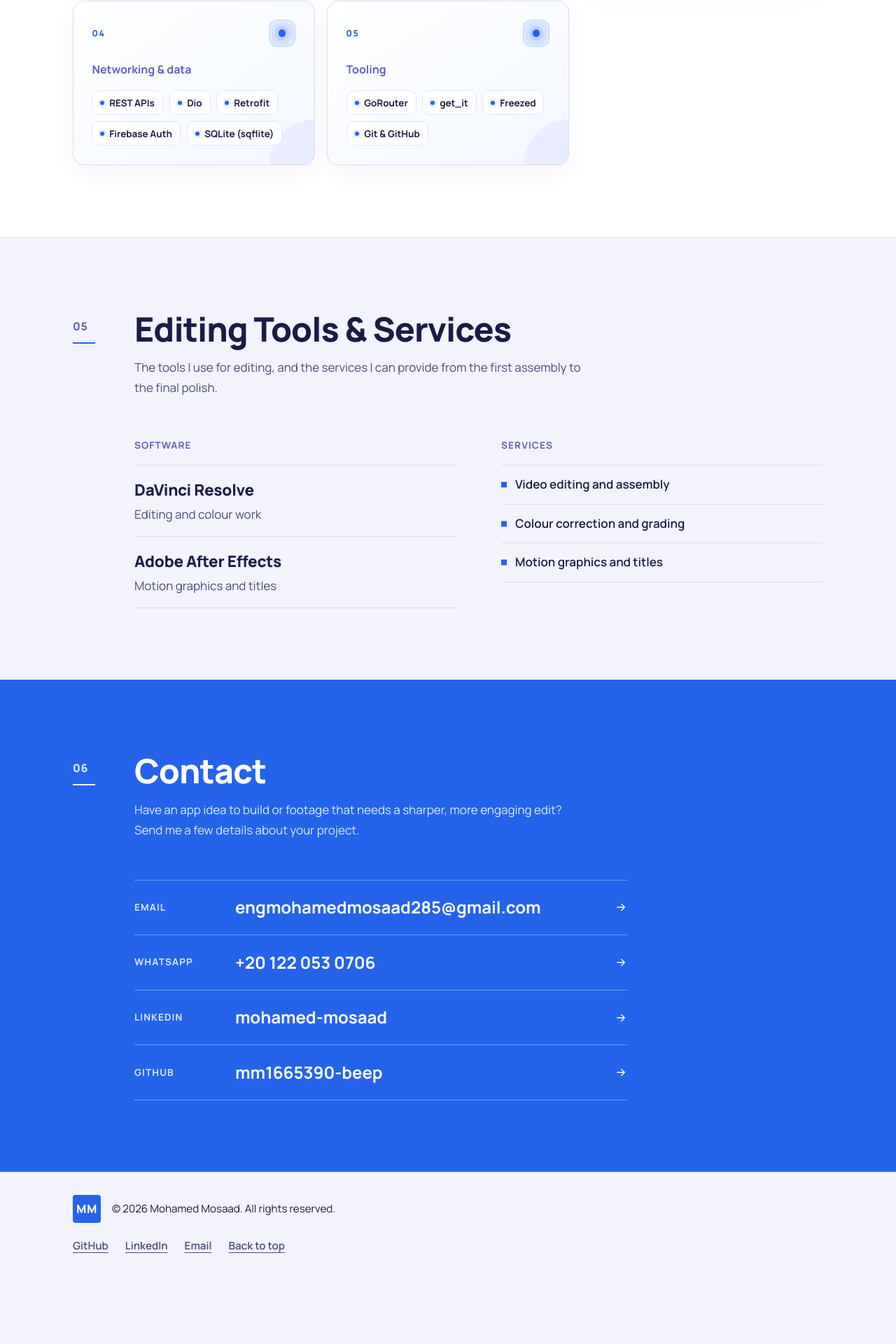
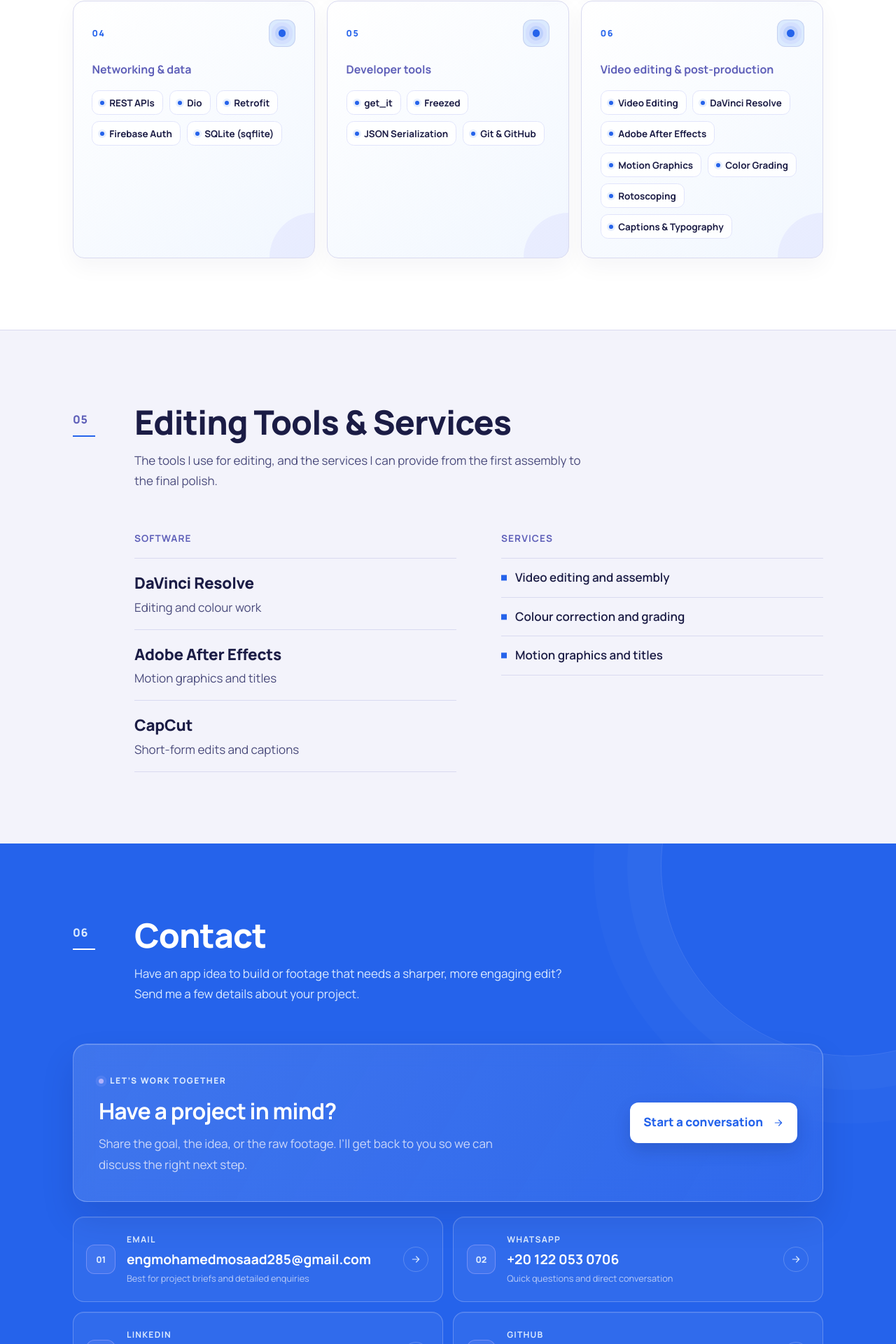
Before and after one commit to mm1665390-beep/mohamed-mosaad-portfolio, a React (Vite) app: page / in a window 1280 px wide. Shown: the part 5667-7587 px from the top of the page at 70% size. Before the commit the page ends 7500 px from the top, so only its background shows below. Built offline with nearby package versions, Linux system fonts and the light colour scheme.

Commit message:
Add portrait, animations, app previews

```diff
--- a/src/data/editing.ts
+++ b/src/data/editing.ts
@@ -16,6 +16,13 @@ export const editingTools: { name: string; role: L10n }[] = [
       ar: 'الموشن غرافيك والعناوين',
     },
   },
+  {
+    name: 'CapCut',
+    role: {
+      en: 'Short-form edits and captions',
+      ar: 'مونتاج الفيديوهات القصيرة والكابشنز',
+    },
+  },
 ];
 
 /**
--- a/src/data/skills.ts
+++ b/src/data/skills.ts
@@ -7,24 +7,12 @@ export interface SkillGroup {
   items: string[];
 }
 
-/**
- * Skills. Core, architecture and state items come from your own list.
- * Networking and tooling extras were confirmed in the dependency files of
- * your Flutter repositories. Remove anything you do not want to claim.
- */
+/** Development and post-production skills presented as separate disciplines. */
 export const skillGroups: SkillGroup[] = [
   { id: 'core', items: ['Flutter', 'Dart'] },
-  {
-    id: 'architecture',
-    items: ['Clean Architecture', 'MVVM', 'SOLID'],
-  },
+  { id: 'architecture', items: ['Clean Architecture', 'MVVM', 'SOLID'] },
   { id: 'state', items: ['BLoC / Cubit', 'Provider'] },
-  {
-    id: 'network',
-    items: ['REST APIs', 'Dio', 'Retrofit', 'Firebase Auth', 'SQLite (sqflite)'],
-  },
-  {
-    id: 'tooling',
-    items: ['GoRouter', 'get_it', 'Freezed', 'Git & GitHub'],
-  },
+  { id: 'network', items: ['REST APIs', 'Dio', 'Retrofit', 'Firebase Auth', 'SQLite (sqflite)'] },
+  { id: 'tooling', items: ['get_it', 'Freezed', 'JSON Serialization', 'Git & GitHub'] },
+  { id: 'editing', items: ['Video Editing', 'DaVinci Resolve', 'Adobe After Effects', 'Motion Graphics', 'Color Grading', 'Rotoscoping', 'Captions & Typography'] },
 ];
--- a/src/i18n/ar.ts
+++ b/src/i18n/ar.ts
@@ -93,7 +93,8 @@ const ar: Dictionary = {
       architecture: 'المعمارية والمبادئ',
       state: 'إدارة الحالة',
       network: 'الشبكات والبيانات',
-      tooling: 'الأدوات',
+      tooling: 'أدوات التطوير',
+      editing: 'المونتاج وما بعد الإنتاج',
     },
   },
   tools: {
@@ -107,10 +108,18 @@ const ar: Dictionary = {
     index: '٠٦',
     title: 'تواصل معي',
     lead: 'عندك فكرة تطبيق محتاجة تنفيذ، أو فيديو محتاج مونتاج يشد الانتباه ويوصل الرسالة؟ ابعتلي تفاصيل مشروعك.',
+    eyebrow: 'خلّينا نشتغل سوا',
+    ctaTitle: 'عندك مشروع في دماغك؟',
+    ctaLead: 'ابعتلي فكرة المشروع أو هدفه أو ملفات الفيديو الخام، ونتكلم عن أنسب خطوة نبدأ بيها.',
+    startProject: 'ابدأ التواصل',
     email: 'البريد الإلكتروني',
     whatsapp: 'واتساب',
     linkedin: 'لينكدإن',
     github: 'GitHub',
+    emailDetail: 'مناسب لتفاصيل المشاريع والطلبات الكاملة',
+    whatsappDetail: 'للاستفسارات السريعة والتواصل المباشر',
+    linkedinDetail: 'للتواصل المهني ومتابعة الأعمال',
+    githubDetail: 'استكشف الكود والمشاريع والمساهمات',
     whatsappMessage: 'مرحبًا محمد، اطّلعت على موقعك وأودّ التحدث معك.',
     opensNew: 'يفتح في تبويب جديد',
   },
--- a/src/i18n/en.ts
+++ b/src/i18n/en.ts
@@ -92,7 +92,8 @@ const en = {
       architecture: 'Architecture & principles',
       state: 'State management',
       network: 'Networking & data',
-      tooling: 'Tooling',
+      tooling: 'Developer tools',
+      editing: 'Video editing & post-production',
     },
   },
   tools: {
@@ -106,10 +107,18 @@ const en = {
     index: '06',
     title: 'Contact',
     lead: 'Have an app idea to build or footage that needs a sharper, more engaging edit? Send me a few details about your project.',
+    eyebrow: 'LET’S WORK TOGETHER',
+    ctaTitle: 'Have a project in mind?',
+    ctaLead: 'Share the goal, the idea, or the raw footage. I’ll get back to you so we can discuss the right next step.',
+    startProject: 'Start a conversation',
     email: 'Email',
     whatsapp: 'WhatsApp',
     linkedin: 'LinkedIn',
     github: 'GitHub',
+    emailDetail: 'Best for project briefs and detailed enquiries',
+    whatsappDetail: 'Quick questions and direct conversation',
+    linkedinDetail: 'Professional updates and networking',
+    githubDetail: 'Explore code, projects and contributions',
     whatsappMessage: 'Hello Mohamed, I found your portfolio and would like to talk.',
     opensNew: 'opens in a new tab',
   },
--- a/src/sections/Contact.tsx
+++ b/src/sections/Contact.tsx
@@ -12,10 +12,10 @@ export function Contact() {
   )}`;
 
   const rows = [
-    { key: 'email', label: t.contact.email, value: site.email, href: `mailto:${site.email}`, external: false },
-    { key: 'whatsapp', label: t.contact.whatsapp, value: site.whatsappDisplay, href: whatsappHref, external: true },
-    { key: 'linkedin', label: t.contact.linkedin, value: 'mohamed-mosaad', href: site.linkedin, external: true },
-    { key: 'github', label: t.contact.github, value: 'mm1665390-beep', href: site.github, external: true },
+    { key: 'email', label: t.contact.email, value: site.email, detail: t.contact.emailDetail, href: `mailto:${site.email}`, external: false, number: '01' },
+    { key: 'whatsapp', label: t.contact.whatsapp, value: site.whatsappDisplay, detail: t.contact.whatsappDetail, href: whatsappHref, external: true, number: '02' },
+    { key: 'linkedin', label: t.contact.linkedin, value: 'mohamed-mosaad', detail: t.contact.linkedinDetail, href: site.linkedin, external: true, number: '03' },
+    { key: 'github', label: t.contact.github, value: 'mm1665390-beep', detail: t.contact.githubDetail, href: site.github, external: true, number: '04' },
   ];
 
   return (
@@ -27,24 +27,41 @@ export function Contact() {
           title={t.contact.title}
           intro={t.contact.lead}
         />
+
+        <Reveal className="contact-cta-panel">
+          <div className="contact-cta-copy">
+            <span className="contact-availability"><span aria-hidden="true" />{t.contact.eyebrow}</span>
+            <h3>{t.contact.ctaTitle}</h3>
+            <p>{t.contact.ctaLead}</p>
+          </div>
+          <a className="contact-primary-cta" href={`mailto:${site.email}`}>
+            <span>{t.contact.startProject}</span>
+            <ArrowIcon />
+          </a>
+        </Reveal>
+
         <Reveal as="ul" className="contact-list">
           {rows.map((r) => (
             <li key={r.key}>
               {r.external ? (
                 <ExternalLink href={r.href} className="contact-row" plain>
-                  <span className="contact-label">{r.label}</span>
-                  <span className="contact-value" dir="ltr">
-                    {r.value}
+                  <span className="contact-number" aria-hidden="true">{r.number}</span>
+                  <span className="contact-card-copy">
+                    <span className="contact-label">{r.label}</span>
+                    <span className="contact-value" dir="ltr">{r.value}</span>
+                    <span className="contact-detail">{r.detail}</span>
                   </span>
-                  <ArrowIcon />
+                  <span className="contact-arrow"><ArrowIcon /></span>
                 </ExternalLink>
               ) : (
                 <a href={r.href} className="contact-row">
-                  <span className="contact-label">{r.label}</span>
-                  <span className="contact-value" dir="ltr">
-                    {r.value}
+                  <span className="contact-number" aria-hidden="true">{r.number}</span>
+                  <span className="contact-card-copy">
+                    <span className="contact-label">{r.label}</span>
+                    <span className="contact-value" dir="ltr">{r.value}</span>
+                    <span className="contact-detail">{r.detail}</span>
                   </span>
-                  <ArrowIcon />
+                  <span className="contact-arrow"><ArrowIcon /></span>
                 </a>
               )}
             </li>
--- a/src/styles.css
+++ b/src/styles.css
@@ -2018,3 +2018,37 @@ body, .site-header, .section-tint, .skill-group, .skill-list li, .theme-switch,
   .video-card, .video-card .video-frame img, .video-play { transition: none !important; }
   .video-card:hover { transform: none; }
 }
+
+
+/* Contact section — premium card layout, retaining the established blue/lilac brand. */
+.section-contact { position: relative; isolation: isolate; overflow: hidden; }
+.section-contact::before { content: ''; position: absolute; z-index: -1; width: 34rem; height: 34rem; inset-inline-end: -13rem; inset-block-start: -15rem; border-radius: 50%; border: 1px solid rgba(243,243,251,.12); box-shadow: 0 0 0 3rem rgba(243,243,251,.025), 0 0 0 6rem rgba(243,243,251,.02); pointer-events: none; }
+.section-contact .container { position: relative; }
+.contact-cta-panel { display: flex; align-items: center; justify-content: space-between; gap: 2rem; margin-block: 2.4rem 1.35rem; padding: clamp(1.35rem, 3vw, 2.25rem); border: 1px solid rgba(243,243,251,.3); border-radius: 1.25rem; background: linear-gradient(120deg, rgba(243,243,251,.13), rgba(177,178,252,.07)); box-shadow: inset 0 1px 0 rgba(255,255,255,.13), 0 1.5rem 3rem rgba(14,20,75,.12); -webkit-backdrop-filter: blur(16px); backdrop-filter: blur(16px); }
+.contact-cta-copy { max-width: 39rem; }
+.contact-availability { display: inline-flex; align-items: center; gap: .55rem; margin-block-end: .8rem; color: var(--blue-soft); font-size: .75rem; font-weight: 800; letter-spacing: .13em; text-transform: uppercase; }
+.contact-availability > span { width: .45rem; height: .45rem; border-radius: 50%; background: var(--lilac); box-shadow: 0 0 0 .28rem rgba(177,178,252,.15); }
+:root[lang='ar'] .contact-availability { letter-spacing: 0; text-transform: none; font-size: .9rem; }
+.contact-cta-copy h3 { margin: 0 0 .6rem; color: var(--white); font-size: clamp(1.35rem, 3vw, 2rem); line-height: 1.3; letter-spacing: -.025em; }
+.contact-cta-copy p { max-width: 36rem; margin: 0; color: rgba(243,243,251,.8); line-height: 1.8; }
+.contact-primary-cta { display: inline-flex; flex: 0 0 auto; align-items: center; justify-content: center; gap: .85rem; min-height: 3.25rem; padding: .85rem 1.15rem; border: 1px solid rgba(255,255,255,.7); border-radius: .75rem; background: var(--white); color: var(--blue); font-weight: 800; text-decoration: none; box-shadow: 0 10px 25px rgba(10,16,65,.16); transition: transform .25s var(--ease), box-shadow .25s var(--ease), background .25s var(--ease); }
+.contact-primary-cta:hover { transform: translateY(-3px); box-shadow: 0 16px 32px rgba(10,16,65,.24); background: var(--blue-soft); }
+.contact-primary-cta .icon-dir { width: 1rem; height: 1rem; }
+:root[dir='rtl'] .contact-primary-cta .icon-dir { transform: rotate(180deg); }
+.contact-list { max-width: none; margin: 0; display: grid; grid-template-columns: repeat(2, minmax(0, 1fr)); gap: .9rem; }
+.contact-list li { min-width: 0; }
+.contact-row { height: 100%; min-height: 7.6rem; box-sizing: border-box; display: grid; grid-template-columns: 2.7rem minmax(0,1fr) 2.35rem; gap: .9rem; align-items: center; padding: 1.15rem; border: 1px solid rgba(243,243,251,.25); border-radius: 1rem; background: rgba(243,243,251,.055); box-shadow: inset 0 1px 0 rgba(255,255,255,.08); }
+.contact-list li:last-child .contact-row { border-block-end: 1px solid rgba(243,243,251,.25); }
+.contact-row:hover { padding-inline: 1.15rem; border-color: rgba(177,178,252,.9); background: rgba(243,243,251,.12); box-shadow: 0 14px 30px rgba(10,16,65,.15), inset 0 1px 0 rgba(255,255,255,.13); }
+.contact-number { display: grid; place-items: center; width: 2.6rem; height: 2.6rem; border: 1px solid rgba(177,178,252,.45); border-radius: .75rem; background: rgba(177,178,252,.12); color: var(--blue-soft); font: 800 .78rem var(--font-latin); }
+.contact-card-copy { min-width: 0; display: flex; flex-direction: column; align-items: flex-start; gap: .24rem; }
+.contact-label { color: var(--blue-soft); font-size: .76rem; letter-spacing: .1em; }
+.contact-value { max-width: 100%; color: var(--white); font-size: clamp(.95rem, 1.65vw, 1.2rem); line-height: 1.45; overflow-wrap: anywhere; }
+.contact-detail { color: rgba(243,243,251,.7); font-size: .8rem; line-height: 1.55; }
+.contact-arrow { display: grid; place-items: center; width: 2.25rem; height: 2.25rem; border-radius: 50%; border: 1px solid rgba(243,243,251,.22); color: var(--blue-soft); transition: transform .25s var(--ease), background .25s var(--ease), color .25s var(--ease); }
+.contact-arrow .icon-dir { width: 1rem; height: 1rem; }
+.contact-row:hover .contact-arrow { background: var(--blue-soft); color: var(--blue); transform: translateX(2px); }
+:root[dir='rtl'] .contact-row:hover .contact-arrow { transform: translateX(-2px); }
+@media (max-width: 54rem) { .contact-cta-panel { align-items: flex-start; flex-direction: column; gap: 1.2rem; } .contact-list { margin-inline-start: 0; } }
+@media (max-width: 36rem) { .contact-list { grid-template-columns: minmax(0,1fr); gap: .7rem; } .contact-row { min-height: 6.8rem; grid-template-columns: 2.35rem minmax(0,1fr) 2rem; gap: .7rem; padding: .95rem; } .contact-row:hover { padding-inline: .95rem; } .contact-number { width: 2.25rem; height: 2.25rem; } .contact-value { font-size: .98rem; } .contact-detail { font-size: .76rem; } .contact-arrow { width: 2rem; height: 2rem; } .contact-primary-cta { width: 100%; box-sizing: border-box; } }
+@media (prefers-reduced-motion: reduce) { .contact-primary-cta, .contact-arrow { transition: none !important; } .contact-primary-cta:hover { transform: none; } }
```
